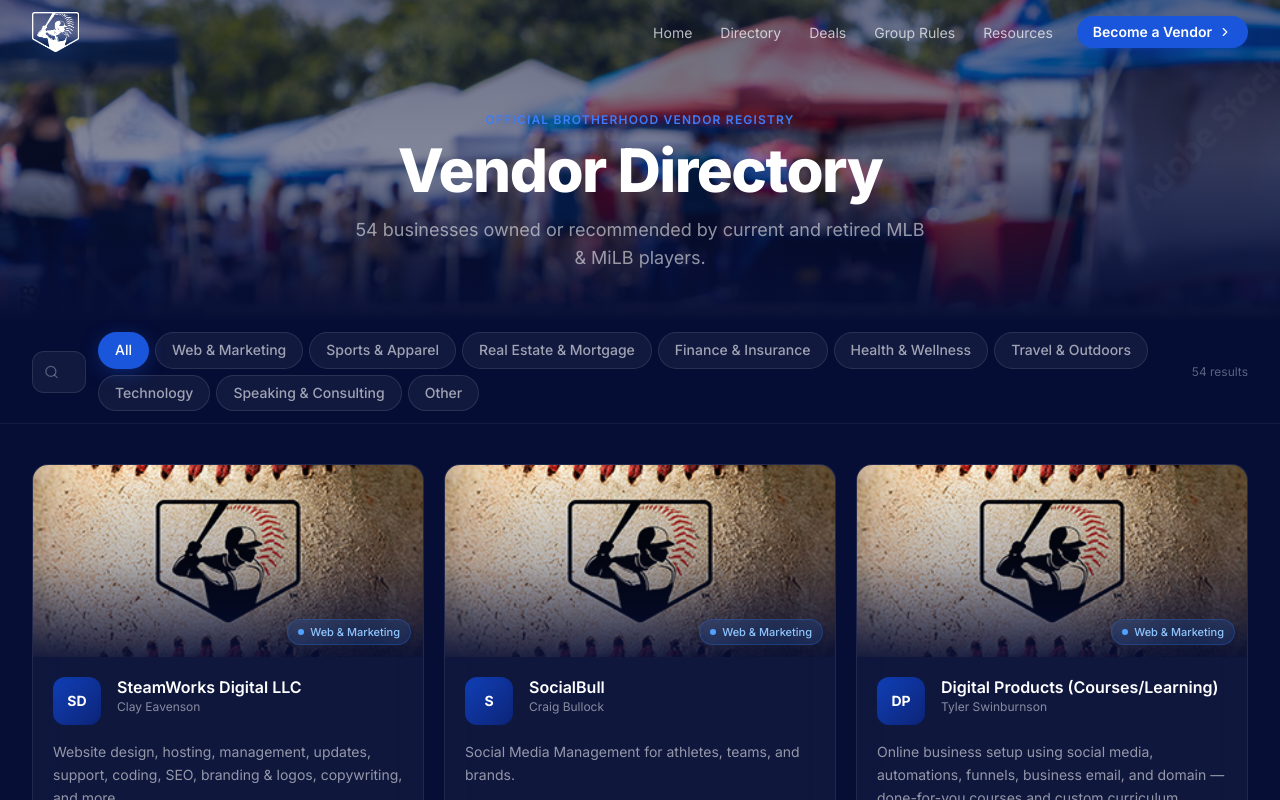
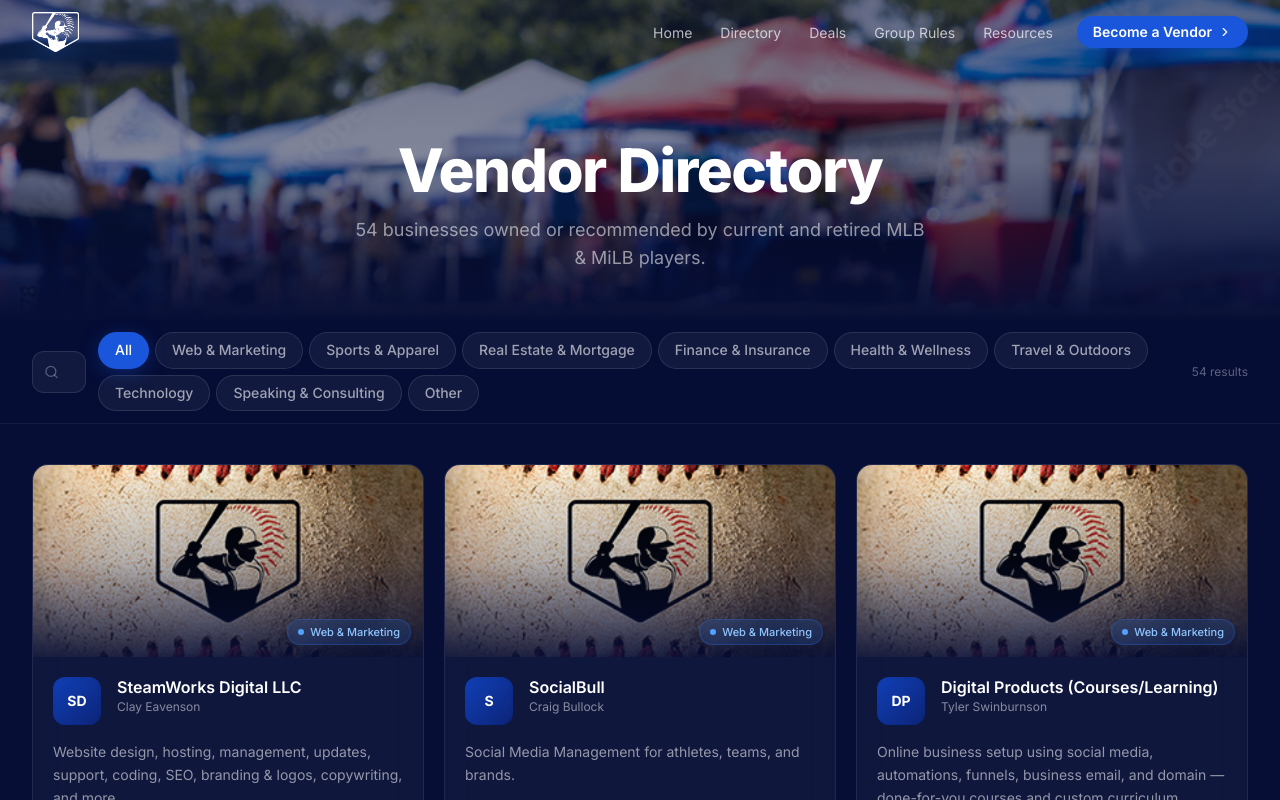
Before and after one commit to SteamWorksWeb/mlb-milb, a Next.js app: page /directory in a window 1280 px wide. Shown: the top 800 px of the page. Built offline with nearby package versions, Linux system fonts and the light colour scheme.

Commit message:
style: remove pre-headline badges from Directory and Deals hero sections

```diff
--- a/src/app/deals/page.tsx
+++ b/src/app/deals/page.tsx
@@ -74,9 +74,6 @@
 
         {/* Text overlay */}
         <div className="absolute inset-0 flex flex-col items-center justify-end pb-10 px-4 text-center">
-          <p className="text-xs font-semibold uppercase tracking-widest text-gold-400 mb-3">
-            Exclusive Member Benefits
-          </p>
           <h1 className="text-4xl sm:text-5xl font-extrabold text-white">
             Brotherhood <span className="gradient-text-gold">Deals</span>
           </h1>
--- a/src/app/directory/page.tsx
+++ b/src/app/directory/page.tsx
@@ -222,14 +222,6 @@
         {/* Text overlaid on the banner */}
         <div className="absolute inset-0 flex flex-col items-center justify-end pb-12 px-4 sm:px-6">
         <div className="relative max-w-4xl mx-auto text-center">
-          <motion.p
-            initial={{ opacity: 0, y: 8 }}
-            animate={{ opacity: 1, y: 0 }}
-            transition={{ duration: 0.5 }}
-            className="text-xs font-semibold uppercase tracking-widest text-diamond-400 mb-3"
-          >
-            Official Brotherhood Vendor Registry
-          </motion.p>
           <motion.h1
             initial={{ opacity: 0, y: 16 }}
             animate={{ opacity: 1, y: 0 }}
```
